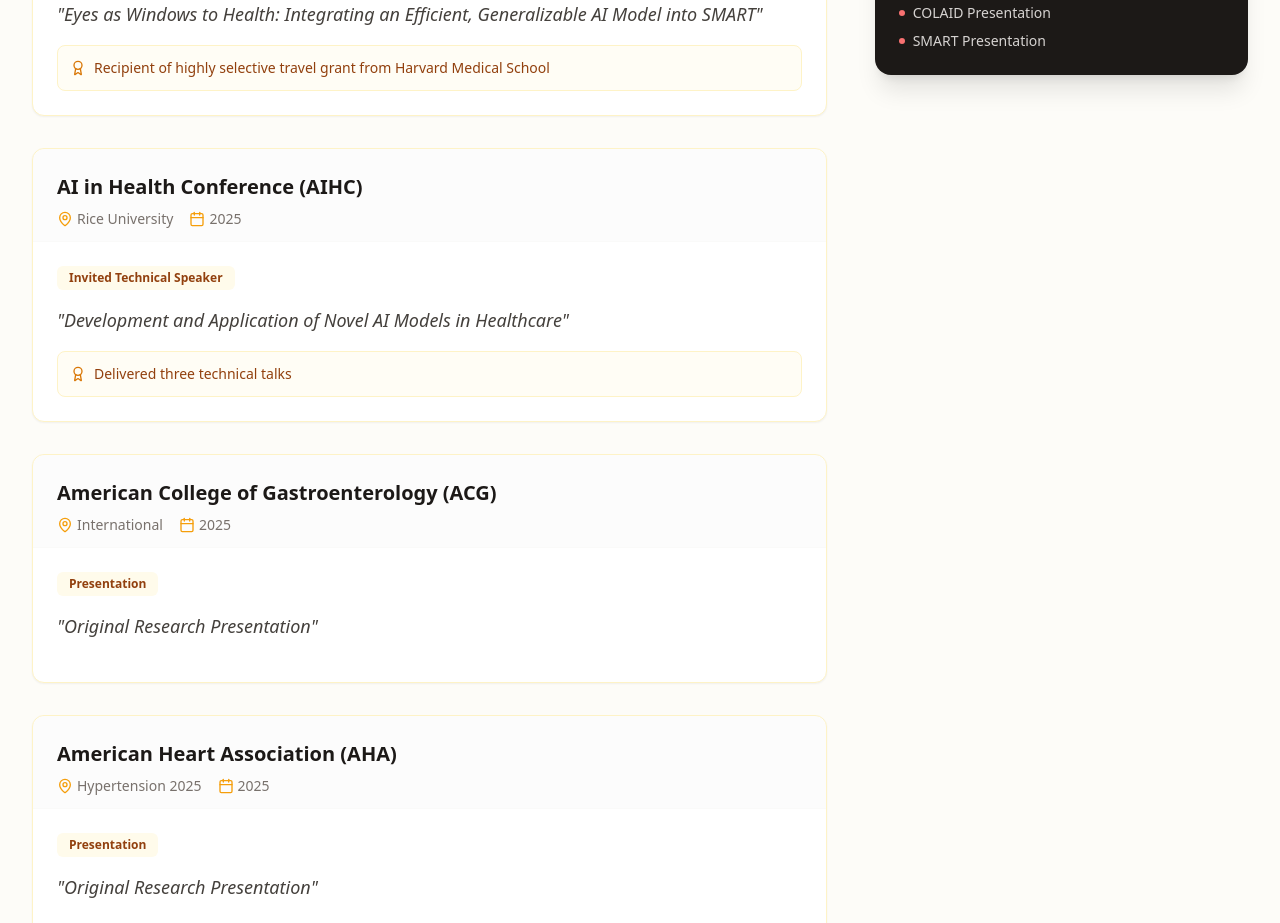
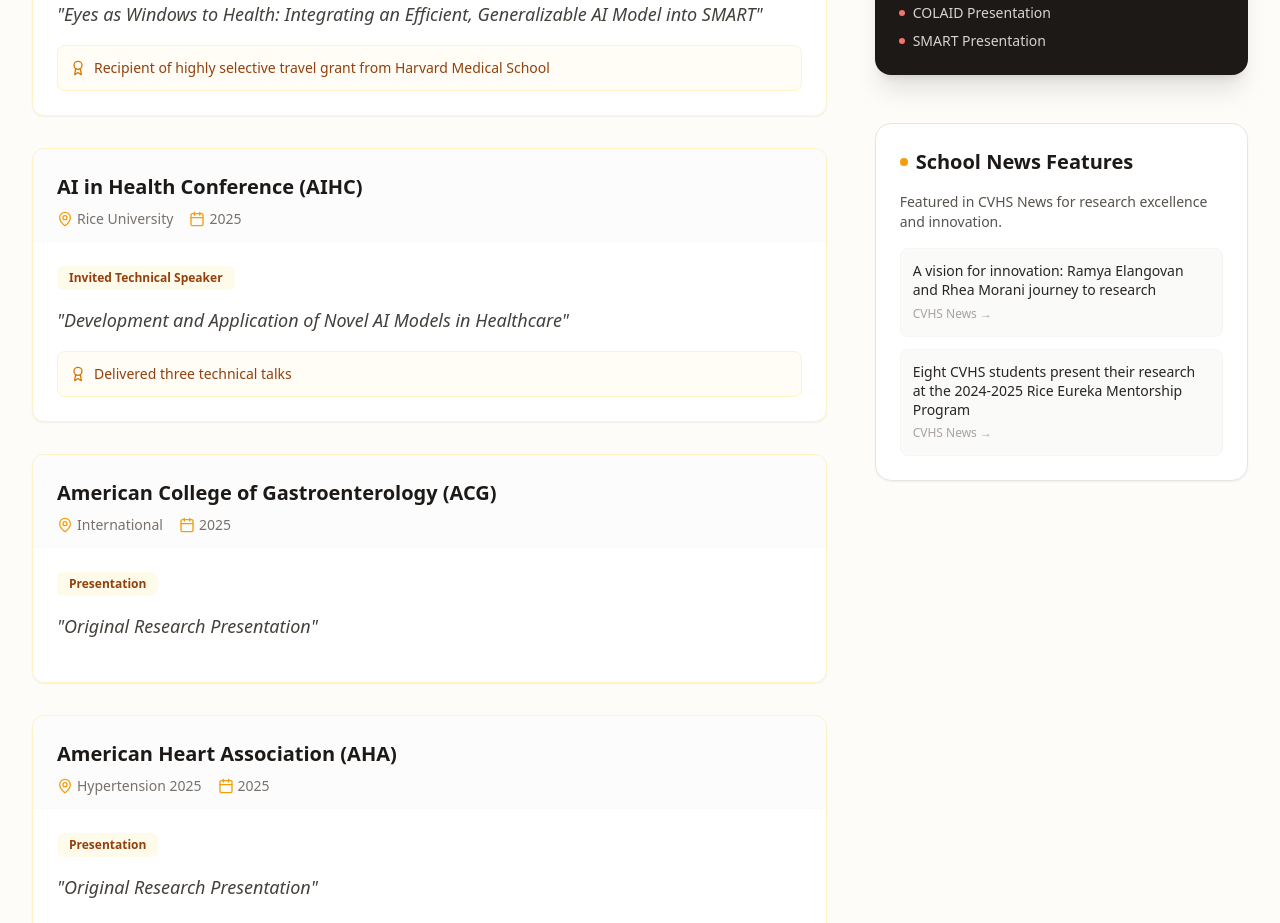
Before and after one commit to ketechwiz/infosite2, a React (Vite) app: page /Conferences in a window 1280 px wide. Shown: the part 1260-2183 px from the top of the page. Built offline with nearby package versions, Linux system fonts and the light colour scheme.

Commit message:
Update Conferences.jsx

```diff
--- a/src/pages/Conferences.jsx
+++ b/src/pages/Conferences.jsx
@@ -223,6 +223,41 @@ export default function Conferences() {
               </div>
             </div>
           </div>
+
+          {/* School News Articles */}
+          <div className="bg-white rounded-2xl p-6 shadow-sm border border-stone-200">
+            <h3 className="text-xl font-bold mb-4 text-stone-900 flex items-center gap-2">
+              <div className="w-2 h-2 bg-amber-500 rounded-full" />
+              School News Features
+            </h3>
+            <p className="text-stone-600 text-sm mb-4">
+              Featured in CVHS News for research excellence and innovation.
+            </p>
+            <div className="space-y-3">
+              <a
+                href="https://cvhsnews.org/19770/features/a-vision-for-innovation-ramya-elangovan-and-rhea-morani-journey-to-research/"
+                target="_blank"
+                rel="noopener noreferrer"
+                className="block p-3 bg-stone-50 rounded-lg hover:bg-amber-50 transition-colors border border-stone-100 hover:border-amber-200 group"
+              >
+                <p className="text-sm font-medium text-stone-800 group-hover:text-amber-800 leading-snug">
+                  A vision for innovation: Ramya Elangovan and Rhea Morani journey to research
+                </p>
+                <span className="text-xs text-stone-400 mt-1 inline-block">CVHS News →</span>
+              </a>
+              <a
+                href="https://cvhsnews.org/21367/news/eight-cvhs-students-present-their-research-at-the-2024-2025-rice-eureka-mentorship-program/"
+                target="_blank"
+                rel="noopener noreferrer"
+                className="block p-3 bg-stone-50 rounded-lg hover:bg-amber-50 transition-colors border border-stone-100 hover:border-amber-200 group"
+              >
+                <p className="text-sm font-medium text-stone-800 group-hover:text-amber-800 leading-snug">
+                  Eight CVHS students present their research at the 2024-2025 Rice Eureka Mentorship Program
+                </p>
+                <span className="text-xs text-stone-400 mt-1 inline-block">CVHS News →</span>
+              </a>
+            </div>
+          </div>
         </div>
       </div>
     </div>
```
